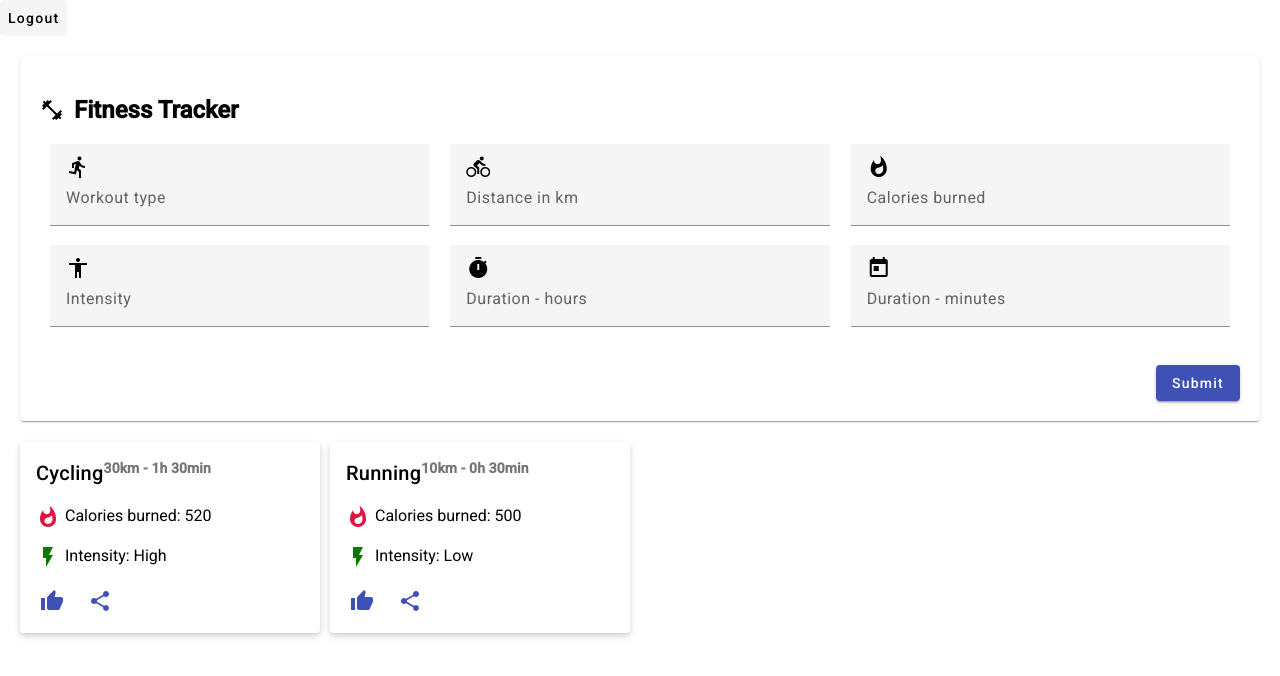
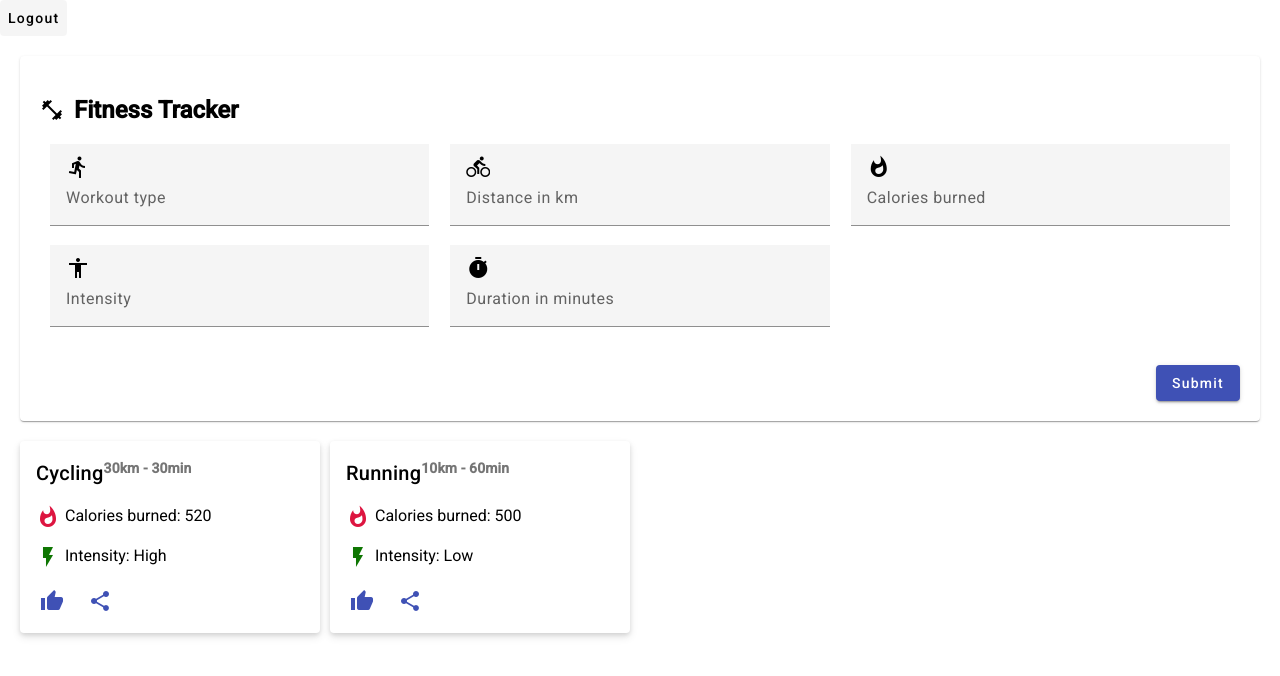
Before and after one commit to yvetal/fitness-tracker-fe, an Angular app: page /activityLogs in a window 1280 px wide. Shown: the top 676 px of the page. Built offline with nearby package versions, Linux system fonts and the light colour scheme; sample sign-in values are in the browser's storage.

Commit message:
Duration to be in minutes #13

```diff
--- a/src/app/activity-log-add-form/activity-log-add-form.component.html
+++ b/src/app/activity-log-add-form/activity-log-add-form.component.html
@@ -31,13 +31,7 @@
         <mat-grid-tile>
             <mat-form-field class="form-field">
                 <mat-icon fontIcon="timer"></mat-icon>
-                <input matInput type="number" placeholder="Duration - hours" [formControl]="durationHoursControl">
-            </mat-form-field>
-        </mat-grid-tile>
-        <mat-grid-tile>
-            <mat-form-field class="form-field">
-                <mat-icon fontIcon="today"></mat-icon>
-                <input matInput type="number" placeholder="Duration - minutes" [formControl]="durationMinutesControl">
+                <input matInput type="number" placeholder="Duration in minutes" [formControl]="durationControl">
             </mat-form-field>
         </mat-grid-tile>
     </mat-grid-list>
--- a/src/app/activity-log-add-form/activity-log-add-form.component.ts
+++ b/src/app/activity-log-add-form/activity-log-add-form.component.ts
@@ -27,8 +27,7 @@ export class ActivityLogAddFormComponent {
   distanceControl = new FormControl('');
   caloriesControl = new FormControl('');
   intensityControl = new FormControl('');
-  durationHoursControl = new FormControl('');
-  durationMinutesControl = new FormControl('');
+  durationControl = new FormControl('');
 
   @Output() newItemEvent = new EventEmitter<Object>();
 
@@ -36,10 +35,7 @@ export class ActivityLogAddFormComponent {
   submit() {
     let addedActivityLog = {
       'type': this.typeControl.value,
-      'duration': {
-        'hours': parseInt(this.durationHoursControl.value || '0'),
-        'minutes': parseInt(this.durationMinutesControl.value || '0'),
-      },
+      'duration':  parseInt(this.durationControl.value || '0'),
       'distanceInKm': parseInt(this.distanceControl.value || '0'),
 
       "calories": parseInt(this.caloriesControl.value || '0'),
--- a/src/app/activity-log.service.ts
+++ b/src/app/activity-log.service.ts
@@ -7,19 +7,13 @@ import { of } from 'rxjs';
 export class ActivityLogService {
   activityLogs = [
       {
-        "duration": {
-          "hours": 1,
-          "minutes": 30
-        },
+        "duration": 30,
         "distanceInKm": 30,
         "calories": 520,
         "intensity": "High",
         "type": "Cycling"
       }, {
-        "duration": {
-          "hours": 0,
-          "minutes": 30
-        },
+        "duration": 60,
         "distanceInKm": 10,
         "calories": 500,
         "intensity": "Low",
--- a/src/app/activity-log/activity-log.component.html
+++ b/src/app/activity-log/activity-log.component.html
@@ -4,7 +4,7 @@
       <mat-card-title>{{ activityLog.type }}</mat-card-title>
       <mat-card-subtitle>
         <strong>
-          {{ activityLog.distanceInKm }}km - {{ activityLog.duration.hours }}h {{ activityLog.duration.minutes }}min
+          {{ activityLog.distanceInKm }}km - {{ activityLog.duration }}min
         </strong>
       </mat-card-subtitle>
     </div>
--- a/src/app/activity-logs/activity-logs.component.ts
+++ b/src/app/activity-logs/activity-logs.component.ts
@@ -17,6 +17,9 @@ export class ActivityLogsComponent implements OnInit{
   activityLogs: any
 
   constructor(private service: ActivityLogService) { }
+
+  authService = inject(AuthService);
+  router = inject(Router);
 
   ngOnInit() {
     this.getActivityLogs()
@@ -39,8 +42,6 @@ export class ActivityLogsComponent implements OnInit{
     )
     this.getActivityLogs()
   }
-  authService = inject(AuthService);
-  router = inject(Router);
   public logout(){
     this.authService.logout();
     this.router.navigate(['/login']);
--- a/src/app/auth/auth.service.ts
+++ b/src/app/auth/auth.service.ts
@@ -10,8 +10,7 @@ export class AuthService {
     //   .pipe(tap((result) => {
       if(data.userid == 'admin' && data.password == 'admin')
       {
-        console.log(data)
-        localStorage.setItem('authUser', 'temp');
+        localStorage.setItem('authUser', data.userid);
       }
       // }));
       return of(false)
--- a/src/app/login/login.component.html
+++ b/src/app/login/login.component.html
@@ -1,7 +1,7 @@
 <form class="form-group" [formGroup]="loginForm" (ngSubmit)="onSubmit()">
 
     <mat-form-field>
-        <input matInput name="userid" formControlName="userid" placeholder="userid   ">
+        <input matInput name="userid" formControlName="userid" placeholder="User ID">
     </mat-form-field>
 
     <mat-form-field>
```
